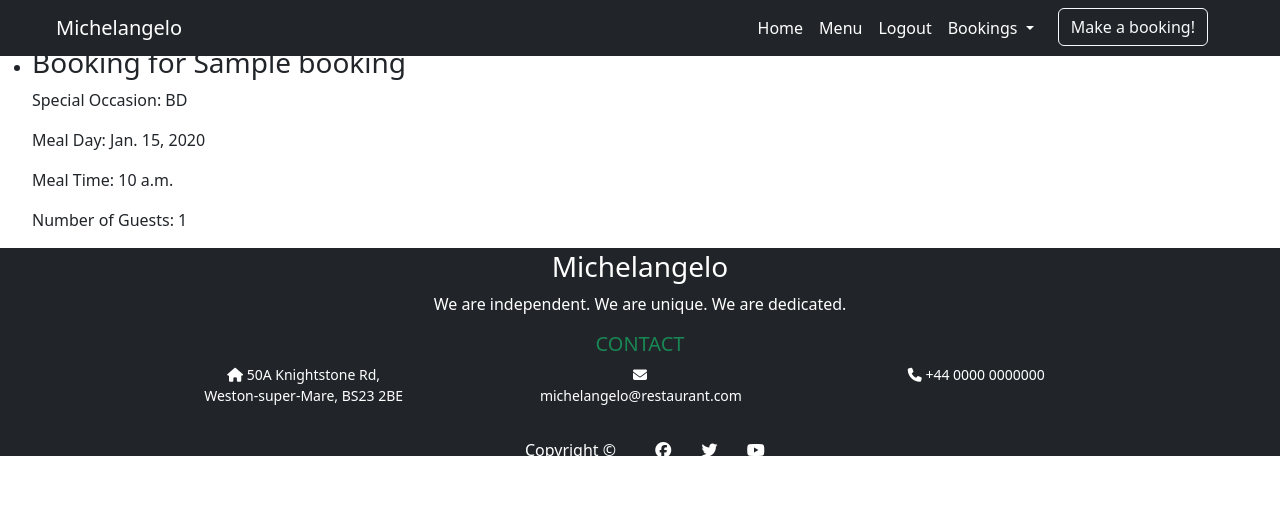
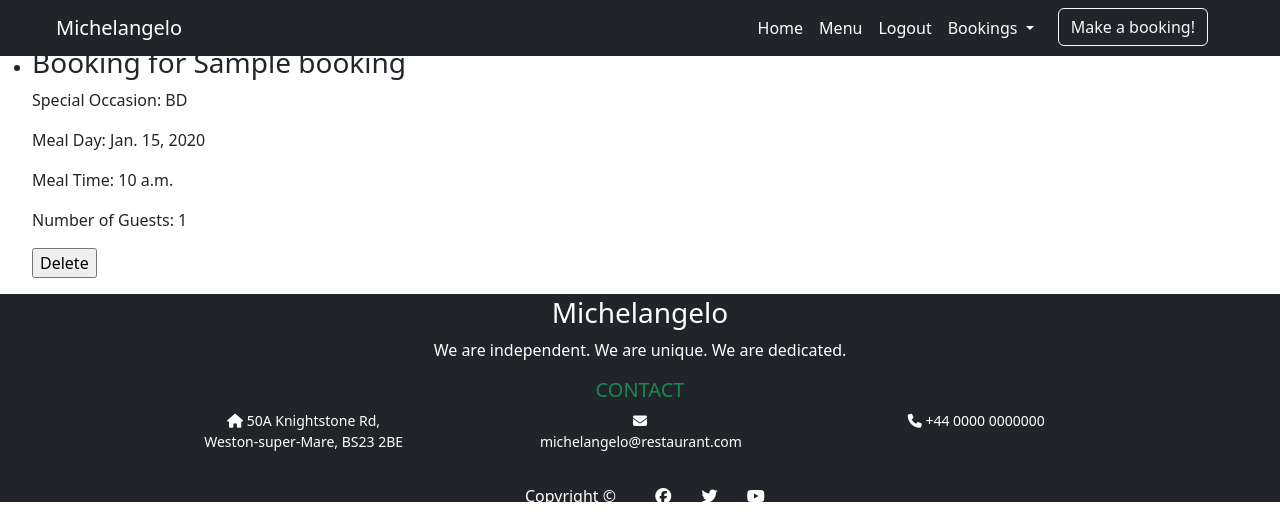
Before and after one commit to conor-timmis/Michelangelo, a Django app: page /table_list/ in a window 1280 px wide. Shown: the top 530 px of the page. Run offline with Django 5.2, Linux system fonts and the light colour scheme; a user stored in the database is signed in; tables that the repository leaves empty hold one stand-in row (values such as "Sample post").

Commit message:
Add Delete functionality to table booking list

```diff
--- a/tables/templates/table_list.html
+++ b/tables/templates/table_list.html
@@ -12,6 +12,11 @@
         <p>Meal Day: {{ booking.meal_day }}</p>
         <p>Meal Time: {{ booking.meal_time }}</p>
         <p>Number of Guests: {{ booking.number_of_guests }}</p>
+        <form method="post" action="{% url 'delete_booking' %}">
+            {% csrf_token %}
+            <input type="hidden" name="booking_id" value="{{ booking.id }}">
+            <input type="submit" value="Delete">
+        </form>
     </li>
     {% endfor %}
 </ul>
--- a/tables/views.py
+++ b/tables/views.py
@@ -41,16 +41,13 @@ def edit_booking(request, booking_id):
 
 # To delete a booking
 @login_required
-def delete_booking(request, booking_id):
-    booking = get_object_or_404(Booking, pk=booking_id)
-    if booking.user != request.user:
-        messages.error(request, 'You do not have permission to delete this booking.')
-        return redirect('table_list')
+def delete_booking(request):
     if request.method == 'POST':
+        booking_id = request.POST.get('booking_id')
+        booking = get_object_or_404(Booking, id=booking_id, user=request.user)
         booking.delete()
         messages.success(request, 'Booking deleted successfully!')
-        return redirect('table_list')
-    return render(request, 'delete_booking.html', {'booking': booking})
+    return redirect('table_list')
 
 # To see booking lists
 @login_required
```
